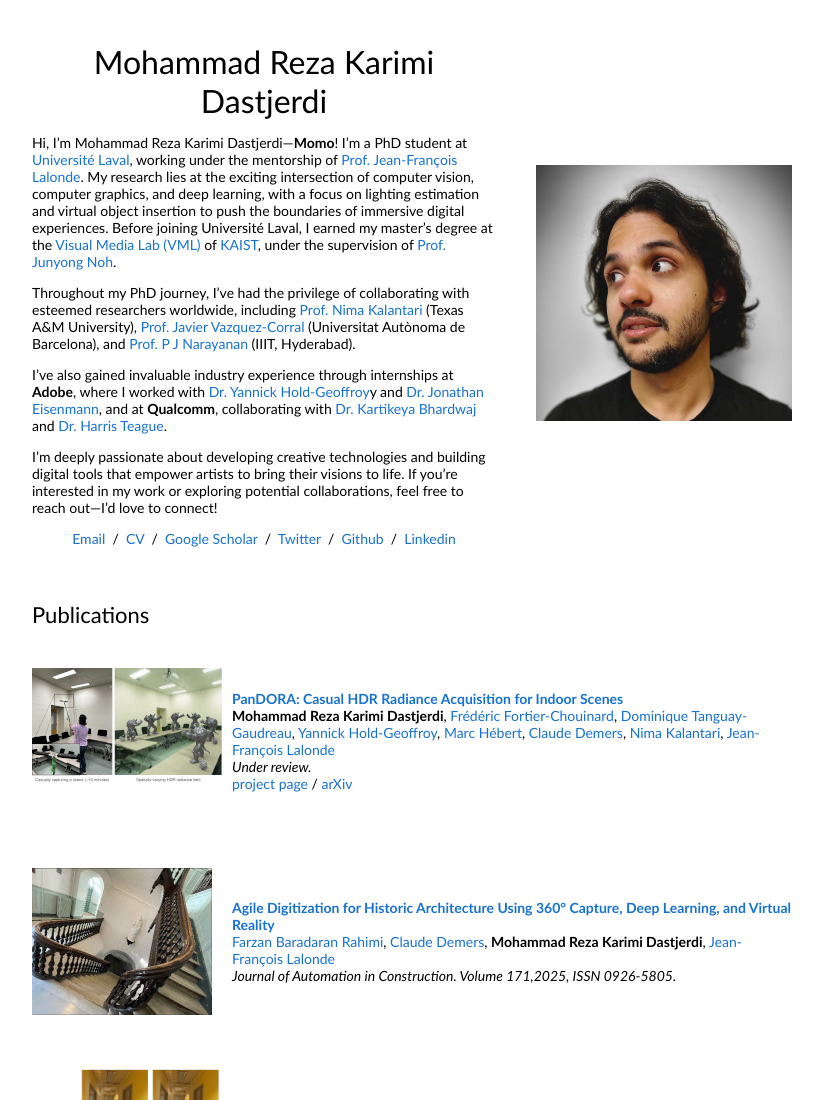
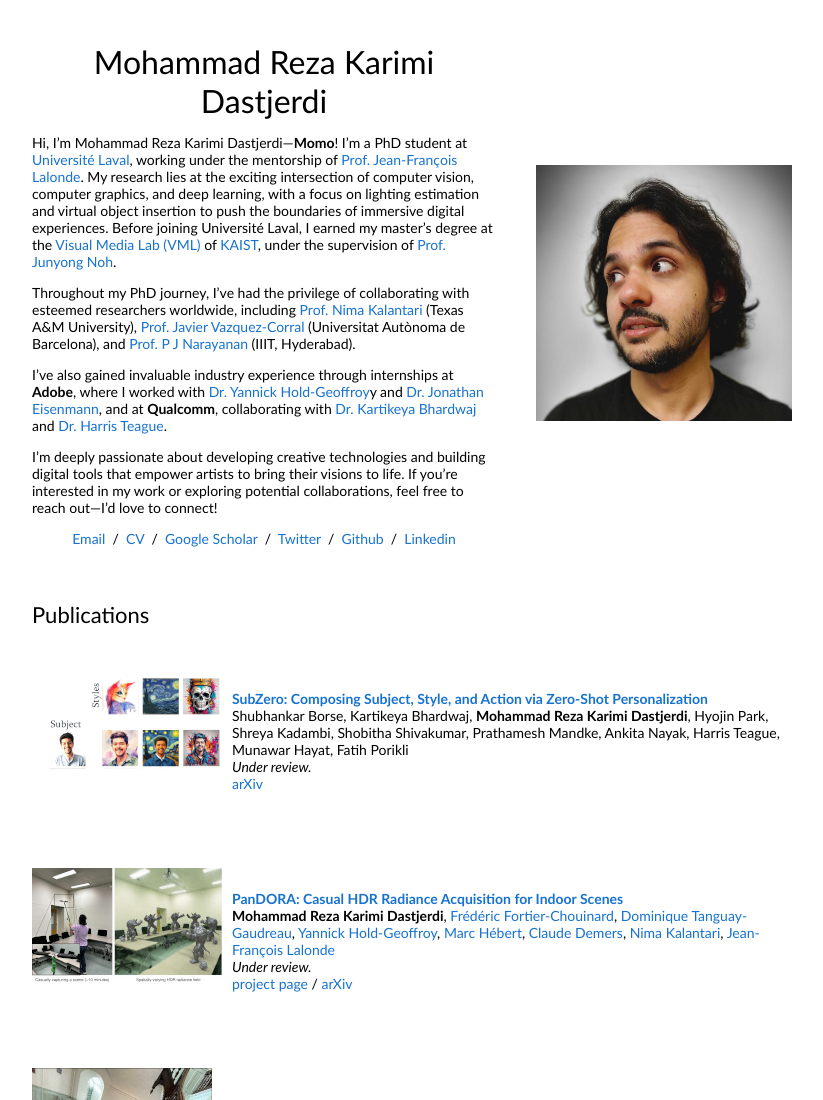
Before and after one commit to MrKarimiD/mrkarimid.github.io, a plain HTML site: page index.html in a window 1280 px wide. Shown: the top 1100 px of the page, without its empty margins (228-1051 px from the left). Drawn offline with Linux system fonts and the light colour scheme.

Commit message:
Subzero is added

```diff
--- a/index.html
+++ b/index.html
@@ -50,6 +50,30 @@
           </tr>
         </tbody></table>
         <table style="width:100%;border:0px;border-spacing:0px;border-collapse:separate;margin-right:auto;margin-left:auto;"><tbody>
+
+          <tr>
+            <td style="padding:20px;width:25%;vertical-align:middle">
+              <div class="one">
+                <img src='images/subzero.PNG'>
+              </div>
+            </td>
+            <td style="padding:20px;width:75%;vertical-align:middle">
+              <a href="https://lvsn.github.io/pandora/">
+                <papertitle>SubZero: Composing Subject, Style, and Action via Zero-Shot Personalization</papertitle>
+              </a>
+              <br>
+              Shubhankar Borse, Kartikeya Bhardwaj, <strong>Mohammad Reza Karimi Dastjerdi</strong>, Hyojin Park, Shreya Kadambi, Shobitha Shivakumar, Prathamesh Mandke, Ankita Nayak, Harris Teague, Munawar Hayat, Fatih Porikli
+              <br>
+              <em>Under review.</em>
+              <br>
+              <!-- <a href="https://lvsn.github.io/pandora//">project page</a> /  -->
+              <!-- <a href="https://drive.google.com/open?id=15EUuSDi1BtHUgQCaiooVrD44qYKIC3vx">supplement</a> / -->
+              <!-- <a href="data/Hasinoff2016.bib">bibtex</a> -->
+              <a href="https://arxiv.org/abs/2502.19673">arXiv</a>
+              <p></p>
+              <!-- <p>Mobile phones can take beautiful photographs in low-light or high dynamic range environments by aligning and merging a burst of images.</p> -->
+            </td>
+          </tr>
 
           <tr>
             <td style="padding:20px;width:25%;vertical-align:middle">
```
Also changed, not shown: images/subzero.png (added).
